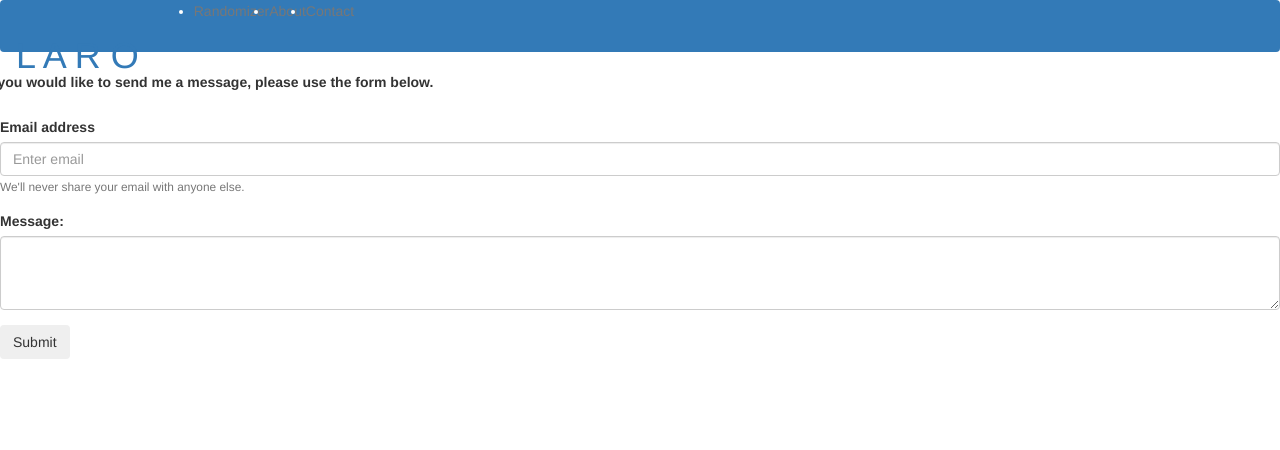
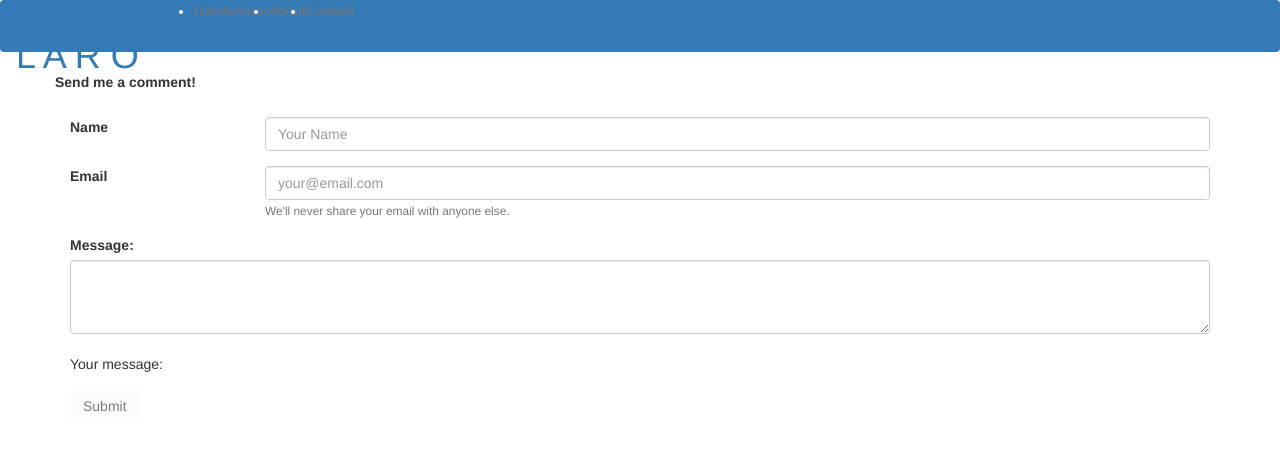
Before and after one commit to madieberrei/LAROapp, an Angular app: page /contact in a window 1280 px wide. Shown: the top 450 px of the page. Built offline with nearby package versions, Linux system fonts and the light colour scheme.

Commit message:
Forms Working

```diff
--- a/src/app/about/about.component.html
+++ b/src/app/about/about.component.html
@@ -2,7 +2,7 @@
 <p>
 It is a board game randomizer that uses <a href="https://boardgamegeek.com/wiki/page/BGG_XML_API2">BoardGameGeek's API</a> which was converted from XML to JSON with an <a href="https://www.npmjs.com/package/xml-js">XML-JS convertor</a>.
 <p>
-It uses JavaScript / TypeScript with an Angular framework and Bootstrap v3.4.1.
+It uses JavaScript / TypeScript with an Angular framework and a Bootstrap v3.4.1 theme from <a href="www.bootswatch.com/minty">Bootswatch</a>.
 <p>
     <br>
     <br>
@@ -23,3 +23,4 @@ It uses JavaScript / TypeScript with an Angular framework and Bootstrap v3.4.1.
 
         </div>
     </div>
+</div>
--- a/src/app/app.component.ts
+++ b/src/app/app.component.ts
@@ -1,4 +1,5 @@
-import { Component } from '@angular/core';
+import { HttpClient } from '@angular/common/http';
+import { Component, OnInit } from '@angular/core';
 
 @Component({
   selector: 'app-root',
@@ -7,7 +8,22 @@ import { Component } from '@angular/core';
 })
 
 
-export class AppComponent {
+export class AppComponent implements OnInit {
   title = 'LAROapp';
 
+  loadedPosts =[];
+  constructor(private http: HttpClient) {
+
+  }
+
+  ngOnInit() {}
+
+  onCreatePost(postData: { title: string; content: string}) {
+    console.log(postData);
+  }
+
+  onFetchPosts() {
+
+  }
+
 }
--- a/src/app/contact/contact.component.html
+++ b/src/app/contact/contact.component.html
@@ -1,29 +1,55 @@
 
-
+<div class="container">
+  <div class="row">
+      <div class="col-sm-12">
         <form (ngSubmit)="onSubmit(f)" #f="ngForm">
             <fieldset>
               <div class="form-group row ml-1">
                 <p class="text-secondary">
                   <strong>
-            If you would like to send me a message, please use the form below.
+                    Send me a comment!
                   </strong>
                 </p>
               </div>
-      <div class="form-group ml-1">
-        <label for="exampleInputEmail1">
-          Email address
+
+              <div class="form-group row">
+                <label for="exampleTextarea" class="col-sm-2 col-form-label">Name</label>
+                <div class="col-sm-10">
+                  <input
+                    type="text"
+                    class="form-control"
+                    id="name"
+                    placeholder="Your Name"
+                    ngModel
+                    name="name"
+                    required>
+                </div>
+              </div>
+
+              <div class="form-group row">
+                <label for="exampleInputEmail1" class="col-sm-2 col-form-label">
+                  Email
                 </label>
+                <div class="col-sm-10">
                 <input
                   type="email"
                   class="form-control"
                   id="email"
                   aria-describedby="emailHelp"
-          placeholder="Enter email"
+                  placeholder="your@email.com"
                   ngModel
-            name="email">
+                    name="email"
+                    required
+                    email
+                    pattern="[^ @]*@[^ @]*"
+                    #email="ngModel">
+                <span class="help-block text-danger" *ngIf="!email.valid && email.touched"><strong>Please enter a valid email!</strong></span>
+
+
                 <small id="emailHelp" class="form-text text-muted">
                   We'll never share your email with anyone else.
                 </small>
+                </div>
               </div>
 
               <div class="form-group ml-1">
@@ -34,13 +60,27 @@
                   class="form-control"
                   id="message"
                   rows="3"
-          ngModel
-            name="message"></textarea>
+                  [(ngModel)]="message"
+                  name="message"
+                    required></textarea><br>
+                    <p>Your message: {{ message | lowercase }}</p>
               </div>
               <button
                 type="submit"
-        class="btn btn-secondary float-right">
+                class="btn btn-secondary float-right"
+                [disabled]="!f.valid">
                   Submit
               </button>
             </fieldset>
           </form>
+          <br><hr><br>
+      </div>
+
+      <div class="col-6 text-justify" *ngIf="submitted">
+        <h4 class="text-info">Your Message:</h4>
+        <p>Name: {{ user.name }}</p>
+        <p>Email: {{ user.email | lowercase }}</p>
+        <p>Comment: {{ user.message }}</p>
+      </div>
+  </div>
+</div>
--- a/src/app/contact/contact.component.ts
+++ b/src/app/contact/contact.component.ts
@@ -1,4 +1,4 @@
-import { Component, OnInit } from '@angular/core';
+import { Component, OnInit, ViewChild } from '@angular/core';
 import { NgForm } from '@angular/forms';
 
 @Component({
@@ -7,6 +7,17 @@ import { NgForm } from '@angular/forms';
   styleUrls: ['./contact.component.css']
 })
 export class ContactComponent implements OnInit {
+@ViewChild('f') signupForm: NgForm;
+message='';
+name='';
+
+user = {
+  name: '',
+  email: '',
+  message: ''
+};
+submitted = false;
+
 
   constructor() { }
 
@@ -14,7 +25,10 @@ export class ContactComponent implements OnInit {
   }
 
   onSubmit(form: NgForm) {
-    console.log(form);
+    this.submitted = true;
+    this.user.name = this.signupForm.value.name;
+    this.user.email = this.signupForm.value.email;
+    this.user.message = this.signupForm.value.message;
   }
 
 }
--- a/src/app/randomizer/randomizer.component.html
+++ b/src/app/randomizer/randomizer.component.html
@@ -1,9 +1,12 @@
 <div class="container">
     <div class="row">
-        <div class="col-3">
+        <div class="col-12">
             <span class="text-justify">If you want a completely random board game suggestion:</span><br><br>
             <button type="button" class="btn btn-danger">SURPRISE ME!</button>
         </div>
+
+<!-- FUTURE FEATURES
+
         <div class="col-6">
             <p class="text-secondary">
                 <strong>
@@ -101,6 +104,8 @@
                     </button>
                 </div>
         </div>
+
+    -->
     </div>
     <br><br><br>
 </div>
```
Lines whose indentation alone changed are shown as unchanged.
